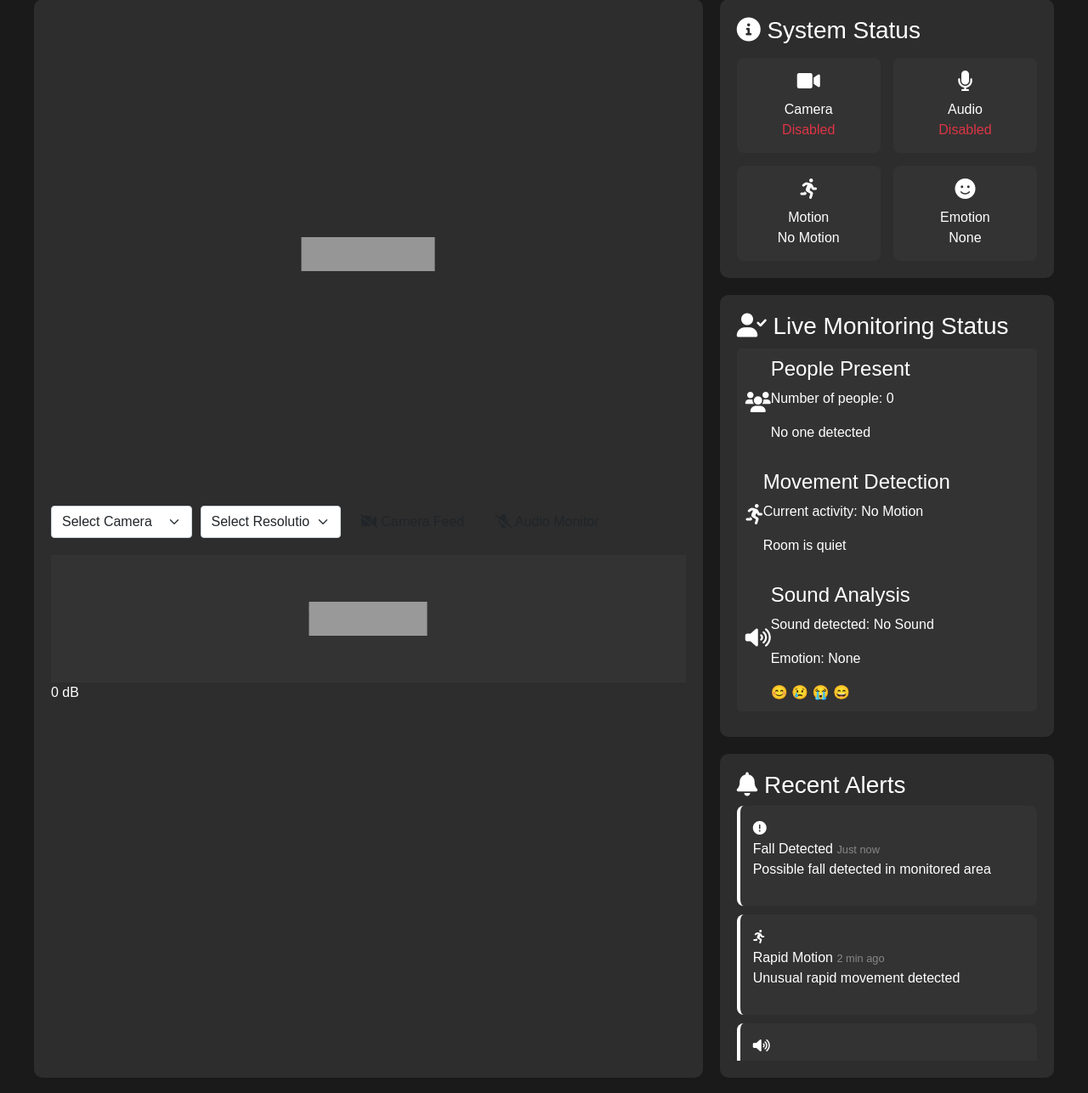
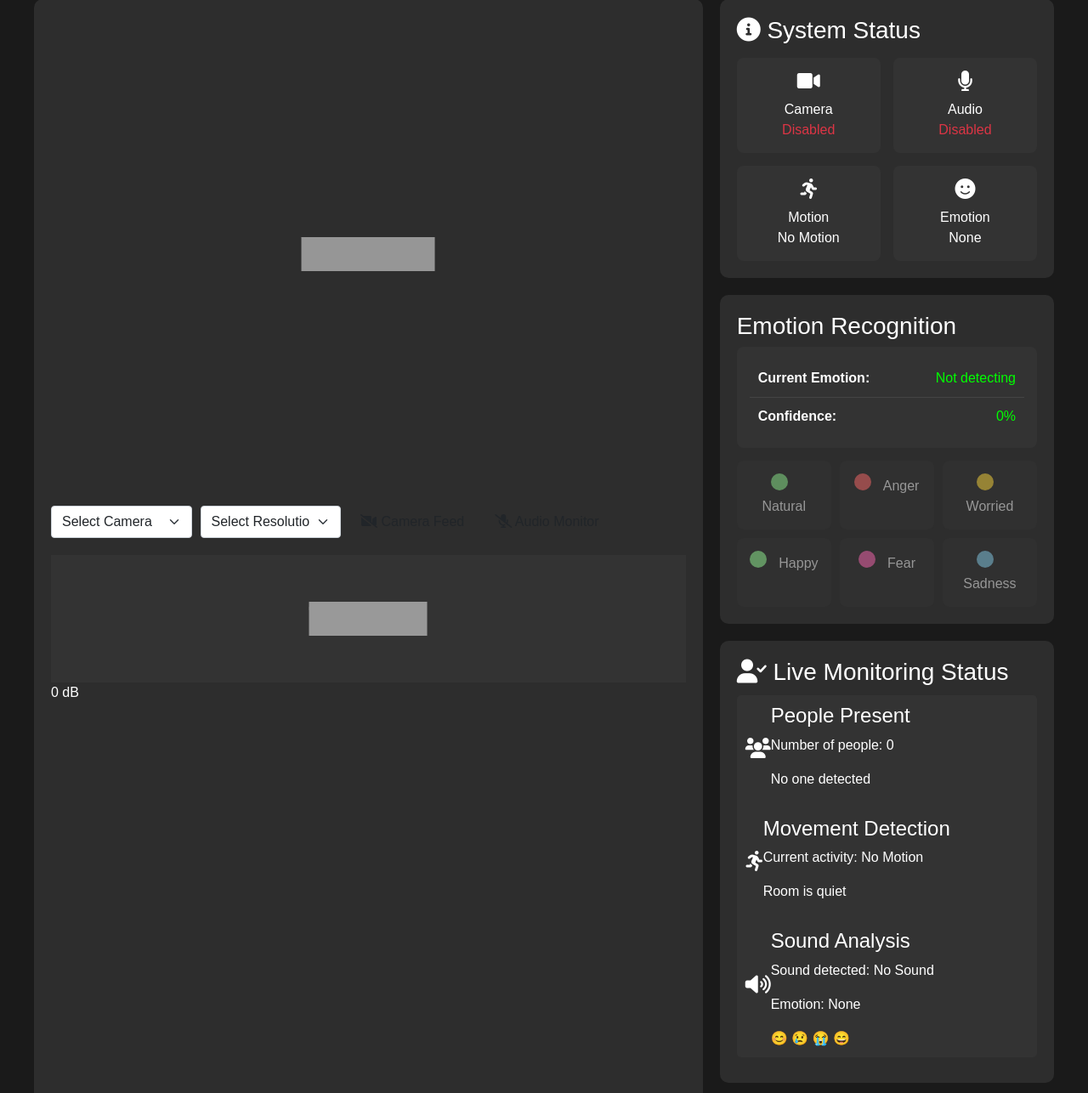
Before and after one commit to ljh0311/EdgeComp, a Python web app: template src/babymonitor/web/templates/index.html in a window 1280 px wide. Shown: the part 41-1327 px from the top of the page at 85% size. Run offline with Jinja, Linux system fonts and the light colour scheme; the template is opened without the code that fills it, so the values that code supplies are empty; some libraries are stand-ins or nearby versions.

Commit message:
Enhance camera and emotion UI with improved resolution and emotion tracking
- Refactor camera selection and resolution setting in web interface
- Improve camera resolution handling with more robust parsing
- Add dynamic emotion recognition panel with active emotion indicators
- Update camera and resolution selection logic for better user experience
- Enhance emotion display with confidence percentage and active state

```diff
--- a/src/babymonitor/web/templates/index.html
+++ b/src/babymonitor/web/templates/index.html
@@ -42,6 +42,12 @@
         }
 
         .status-panel, .detection-panel, .alerts-panel {
+            background: #2d2d2d;
+            padding: 20px;
+            border-radius: 10px;
+        }
+
+        .emotion-panel {
             background: #2d2d2d;
             padding: 20px;
             border-radius: 10px;
@@ -263,6 +269,34 @@
         .status-active { color: #28a745; }
         .status-inactive { color: #dc3545; }
         .status-warning { color: #ffc107; }
+
+        .emotion-indicator {
+            display: inline-block;
+            width: 20px;
+            height: 20px;
+            border-radius: 50%;
+            margin-right: 10px;
+        }
+
+        .emotion-grid {
+            display: grid;
+            grid-template-columns: repeat(3, 1fr);
+            gap: 10px;
+            margin-top: 15px;
+        }
+
+        .emotion-item {
+            background: #333;
+            padding: 15px;
+            border-radius: 8px;
+            text-align: center;
+            opacity: 0.5;
+            transition: opacity 0.3s;
+        }
+
+        .emotion-item.active {
+            opacity: 1;
+        }
     </style>
 </head>
 <body>
@@ -337,6 +371,46 @@
                             <i class="fas fa-smile status-icon" id="emotionIcon"></i>
                             <div>Emotion</div>
                             <div id="emotionStatus">None</div>
+                        </div>
+                    </div>
+                </div>
+
+                <div class="emotion-panel">
+                    <h3>Emotion Recognition</h3>
+                    <div class="monitoring-status">
+                        <div class="monitoring-item">
+                            <span class="monitoring-label">Current Emotion:</span>
+                            <span class="monitoring-value" id="current-emotion">Not detecting</span>
+                        </div>
+                        <div class="monitoring-item">
+                            <span class="monitoring-label">Confidence:</span>
+                            <span class="monitoring-value" id="emotion-confidence">0%</span>
+                        </div>
+                    </div>
+                    <div class="emotion-grid">
+                        <div class="emotion-item" data-emotion="natural">
+                            <div class="emotion-indicator" style="background: #90EE90;"></div>
+                            <span>Natural</span>
+                        </div>
+                        <div class="emotion-item" data-emotion="anger">
+                            <div class="emotion-indicator" style="background: #FF6B6B;"></div>
+                            <span>Anger</span>
+                        </div>
+                        <div class="emotion-item" data-emotion="worried">
+                            <div class="emotion-indicator" style="background: #FFD93D;"></div>
+                            <span>Worried</span>
+                        </div>
+                        <div class="emotion-item" data-emotion="happy">
+                            <div class="emotion-indicator" style="background: #98FB98;"></div>
+                            <span>Happy</span>
+                        </div>
+                        <div class="emotion-item" data-emotion="fear">
+                            <div class="emotion-indicator" style="background: #FF69B4;"></div>
+                            <span>Fear</span>
+                        </div>
+                        <div class="emotion-item" data-emotion="sadness">
+                            <div class="emotion-indicator" style="background: #87CEEB;"></div>
+                            <span>Sadness</span>
                         </div>
                     </div>
                 </div>
@@ -486,12 +560,13 @@
             state.connection.isConnected = true;
             console.log('Connected to server');
             fetchCameras();
+            updateStatus('Connected');
         });
 
         socket.on('disconnect', () => {
             state.connection.isConnected = false;
             console.log('Disconnected from server');
-            updateUI();
+            updateStatus('Disconnected');
         });
 
         socket.on('frame', (data) => {
@@ -540,6 +615,18 @@
                 elements.status.emotion.textContent = data.emotion || 'None';
                 elements.status.emotion.className = data.emotion === 'None' ? 'status-inactive' : 'status-active';
             }
+            // Update current emotion and confidence
+            document.getElementById('current-emotion').textContent = data.emotion.charAt(0).toUpperCase() + data.emotion.slice(1);
+            document.getElementById('emotion-confidence').textContent = `${(data.confidence * 100).toFixed(1)}%`;
+
+            // Update emotion indicators
+            document.querySelectorAll('.emotion-item').forEach(item => {
+                if (item.dataset.emotion === data.emotion) {
+                    item.classList.add('active');
+                } else {
+                    item.classList.remove('active');
+                }
+            });
         });
 
         // Camera management
@@ -558,7 +645,7 @@
 
             cameras.forEach(camera => {
                 const option = document.createElement('option');
-                option.value = camera.name;
+                option.value = camera.id;
                 option.textContent = camera.name;
                 option.dataset.resolutions = JSON.stringify(camera.resolutions);
                 elements.video.select.appendChild(option);
@@ -566,32 +653,15 @@
 
             // Auto-select if only one camera
             if (cameras.length === 1) {
-                elements.video.select.value = cameras[0].name;
+                elements.video.select.value = cameras[0].id;
                 updateResolutionSelect(cameras[0].resolutions);
             }
         }
 
-        function updateResolutionSelect(resolutions) {
-            elements.video.resolutionSelect.innerHTML = '<option value="">Select Resolution</option>';
-
-            resolutions.forEach(resolution => {
-                const option = document.createElement('option');
-                option.value = resolution;
-                option.textContent = resolution;
-                elements.video.resolutionSelect.appendChild(option);
-            });
-
-            // Auto-select first resolution
-            if (resolutions.length > 0) {
-                elements.video.resolutionSelect.value = resolutions[0];
-                setResolution(resolutions[0]);
-            }
-        }
-
-        // Event listeners for camera controls
+        // Add camera selection event listener
         elements.video.select.addEventListener('change', () => {
             const selectedOption = elements.video.select.selectedOptions[0];
-            if (selectedOption?.value) {
+            if (selectedOption && selectedOption.value) {
                 socket.emit('select_camera', { camera_name: selectedOption.value }, (response) => {
                     if (response.success) {
                         const resolutions = JSON.parse(selectedOption.dataset.resolutions);
@@ -604,6 +674,7 @@
             }
         });
 
+        // Add resolution selection event listener
         elements.video.resolutionSelect.addEventListener('change', () => {
             const resolution = elements.video.resolutionSelect.value;
             if (resolution) {
@@ -611,12 +682,37 @@
             }
         });
 
+        function updateResolutionSelect(resolutions) {
+            elements.video.resolutionSelect.innerHTML = '<option value="">Select Resolution</option>';
+
+            if (Array.isArray(resolutions)) {
+                resolutions.forEach(resolution => {
+                    const option = document.createElement('option');
+                    option.value = resolution;
+                    option.textContent = resolution;
+                    elements.video.resolutionSelect.appendChild(option);
+                });
+
+                // Auto-select first resolution if available
+                if (resolutions.length > 0) {
+                    elements.video.resolutionSelect.value = resolutions[0];
+                    setResolution(resolutions[0]);
+                }
+            }
+        }
+
         function setResolution(resolution) {
+            if (!resolution) return;
+
             socket.emit('set_resolution', { resolution }, (response) => {
                 if (response.success) {
-                    showSuccess('Resolution set successfully');
+                    showSuccess(`Resolution set to ${resolution}`);
                 } else {
                     showError(response.error || 'Failed to set resolution');
+                    // Reset to current resolution if available
+                    if (response.current_resolution) {
+                        elements.video.resolutionSelect.value = response.current_resolution;
+                    }
                 }
             });
         }
@@ -764,6 +860,11 @@
                 elements.alerts.error.style.backgroundColor = '#f44336';
             }, 3000);
         }
+
+        function updateStatus(status) {
+            // Implement the logic to update the status display
+            console.log('System status:', status);
+        }
     </script>
 </body>
 </html>
```
Also changed, not shown: src/babymonitor/web/web_app.py (+49 -43 lines).
